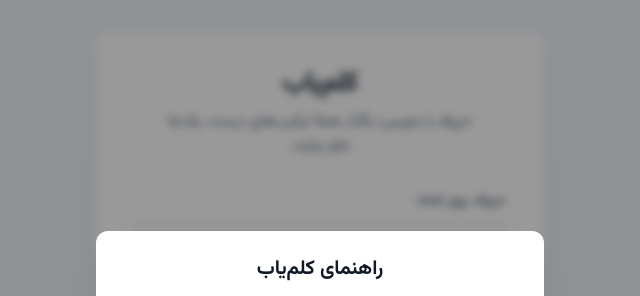
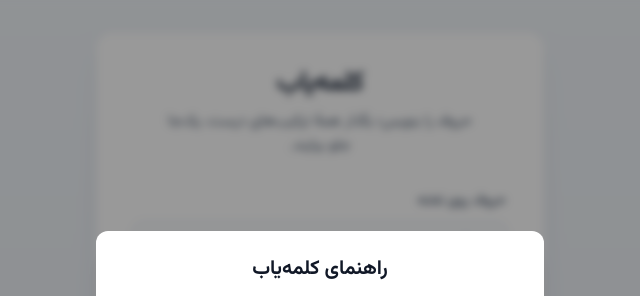
Before and after one commit to amirza-answers/amirza-answers.github.io, a website: page index.html in a window 1280 px wide. Shown: the top 296 px of the page, 320-960 px from the left. Drawn offline with Linux system fonts and the light colour scheme.

Commit message:
Fix typos in index.html headings for consistency in the word game title and guide.

```diff
--- a/index.html
+++ b/index.html
@@ -56,7 +56,7 @@
   <!-- SEO / feature modal -->
   <div id="seo-modal" class="fixed inset-0 bg-black/40 backdrop-blur-sm flex items-center justify-center z-50 hidden">
     <div class="bg-white rounded-xl max-w-md w-full p-6 space-y-4 shadow-xl">
-      <h2 class="text-xl font-bold text-center">راهنمای کلم‌یاب</h2>
+      <h2 class="text-xl font-bold text-center">راهنمای کلمه‌یاب</h2>
       <div class="text-gray-700 text-sm leading-7 bg-blue-50 border border-blue-200 rounded-lg p-4">
         <p class="mb-2">
           این ابزار برای فیلتر کلمات در بازی‌هایی مثل <strong class="text-blue-700">امیرزا</strong>
@@ -78,7 +78,7 @@
   <!-- Main app container -->
   <div id="app" class="w-full min-w-0 max-w-md mx-auto bg-white shadow-xl shadow-slate-300/40 rounded-2xl p-6 sm:p-8 space-y-8 ring-1 ring-slate-200/60">
     <header class="text-center space-y-2.5 px-2 pt-1">
-      <h1 class="text-2xl sm:text-[1.7rem] font-bold tracking-tight text-slate-800">کلم‌یاب</h1>
+      <h1 class="text-2xl sm:text-[1.7rem] font-bold tracking-tight text-slate-800">کلمه‌یاب</h1>
       <p class="text-sm sm:text-[0.9375rem] text-slate-600 leading-relaxed max-w-[19rem] mx-auto">
         حروف را بنویس؛ بگذار همهٔ ترکیب‌های درست، یک‌جا جلو بیایند.
       </p>
```
